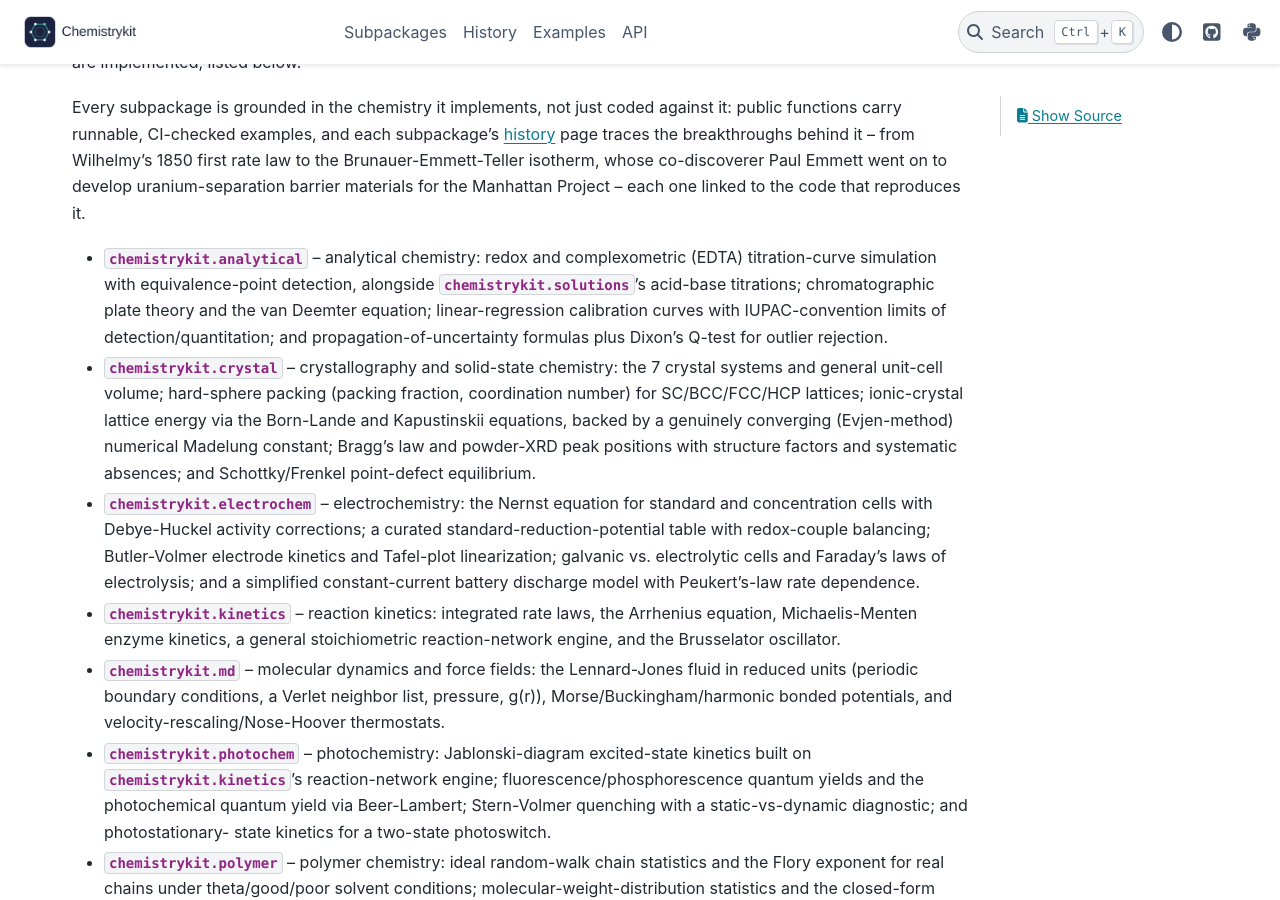
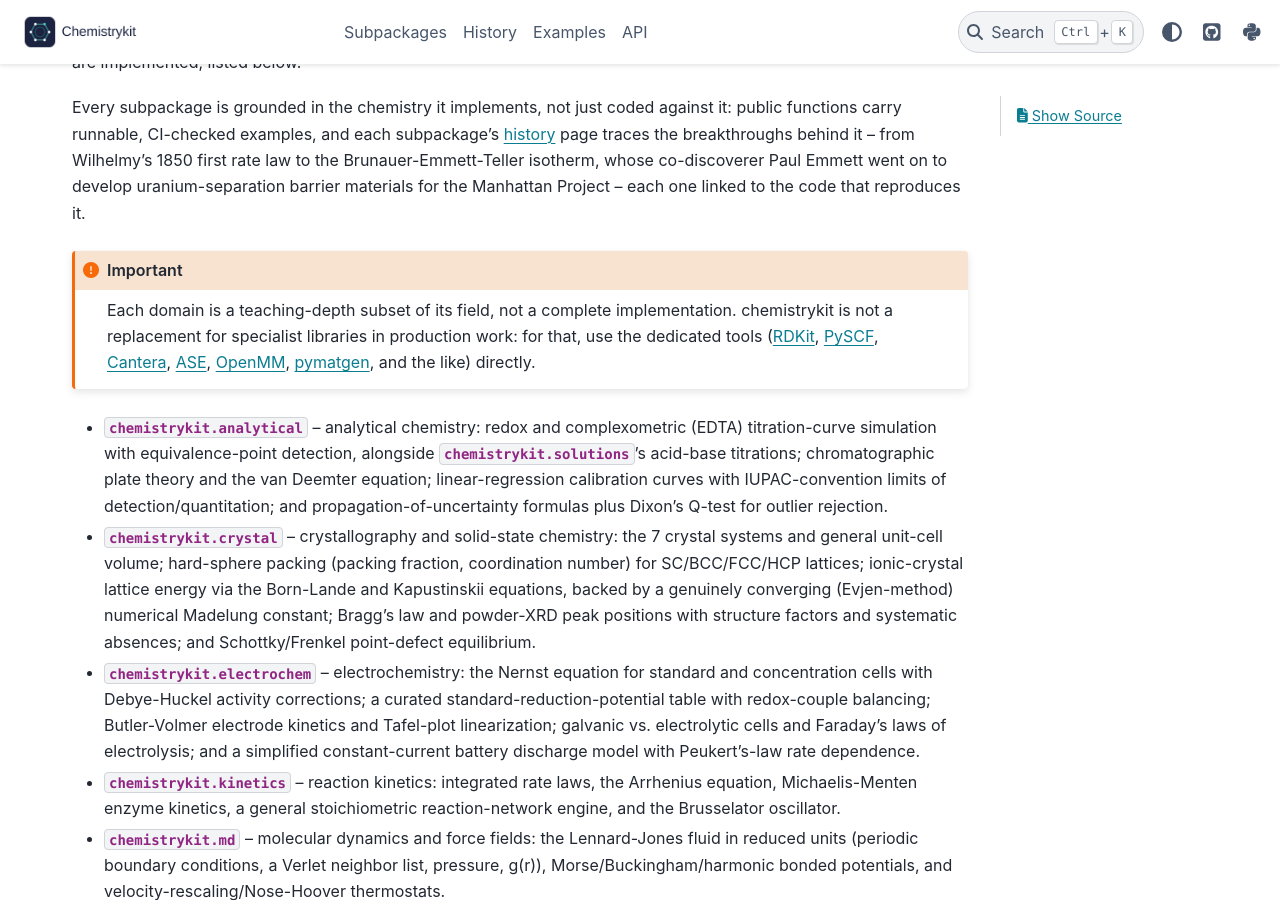
Before and after one commit to cpoli/chemistrykit, a Sphinx documentation site: the page built from docs/source/index.rst, in a window 1280 px wide and 900 px high, scrolled down 323 px. Built offline with Sphinx 7.4.7 and the PyData theme 0.15.4, drawn with Linux system fonts in a browser that asks for light colours; pages that are not in the unit, such as notebooks, are missing from menus.

Commit message:
docs: add teaching-depth scope note to landing page
Co-Authored-By: Claude Opus 5.5 <noreply@anthropic.com>

```diff
--- a/docs/source/index.rst
+++ b/docs/source/index.rst
@@ -19,6 +19,19 @@ breakthroughs behind it -- from Wilhelmy's 1850 first rate law to the
 Brunauer-Emmett-Teller isotherm, whose co-discoverer Paul Emmett went on
 to develop uranium-separation barrier materials for the Manhattan
 Project -- each one linked to the code that reproduces it.
+
+.. important::
+
+   Each domain is a teaching-depth subset of its field, not a complete
+   implementation. chemistrykit is not a replacement for specialist
+   libraries in production work: for that, use the dedicated tools
+   (`RDKit <https://www.rdkit.org/>`__,
+   `PySCF <https://pyscf.org/>`__,
+   `Cantera <https://cantera.org/>`__,
+   `ASE <https://ase-lib.org/>`__,
+   `OpenMM <https://openmm.org/>`__,
+   `pymatgen <https://pymatgen.org/>`__,
+   and the like) directly.
 
 - :mod:`chemistrykit.analytical` -- analytical chemistry: redox and
   complexometric (EDTA) titration-curve simulation with
```
